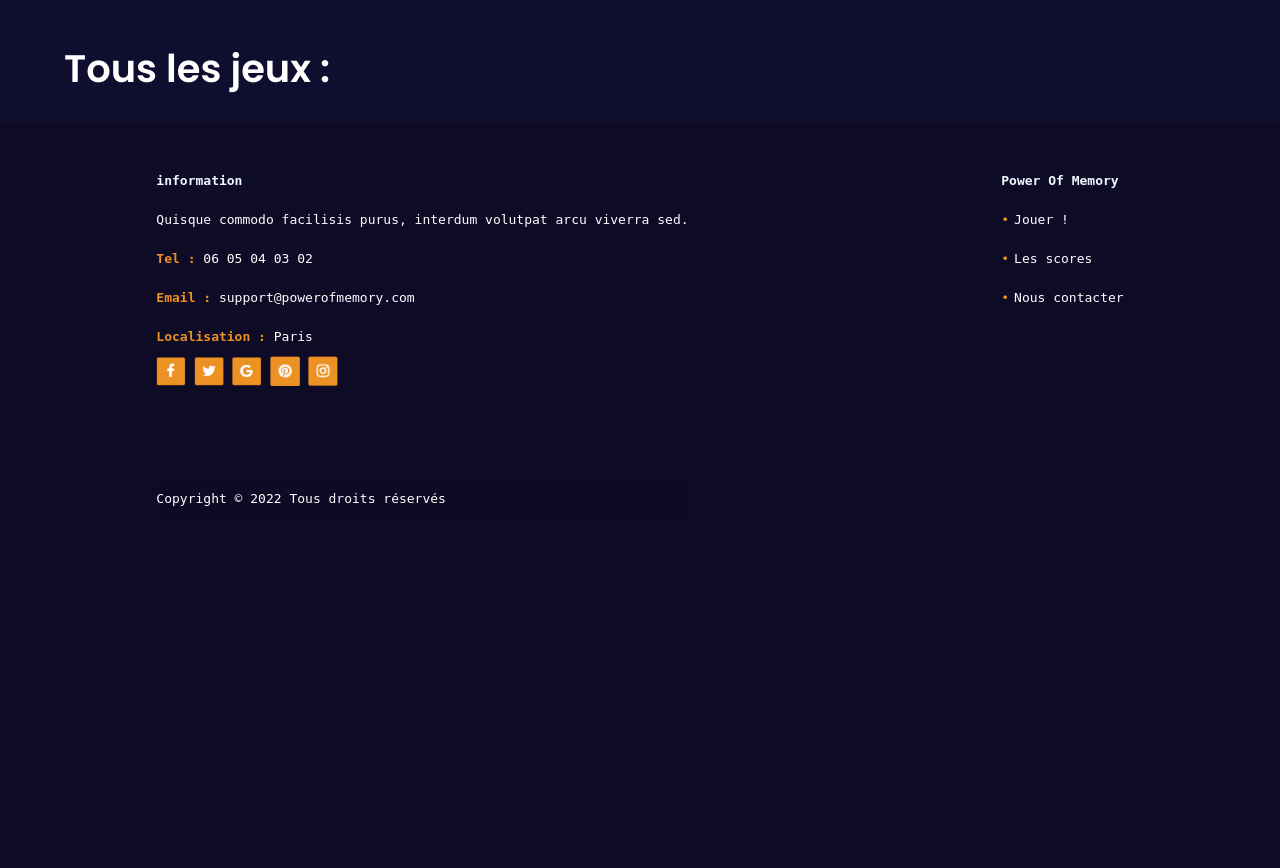
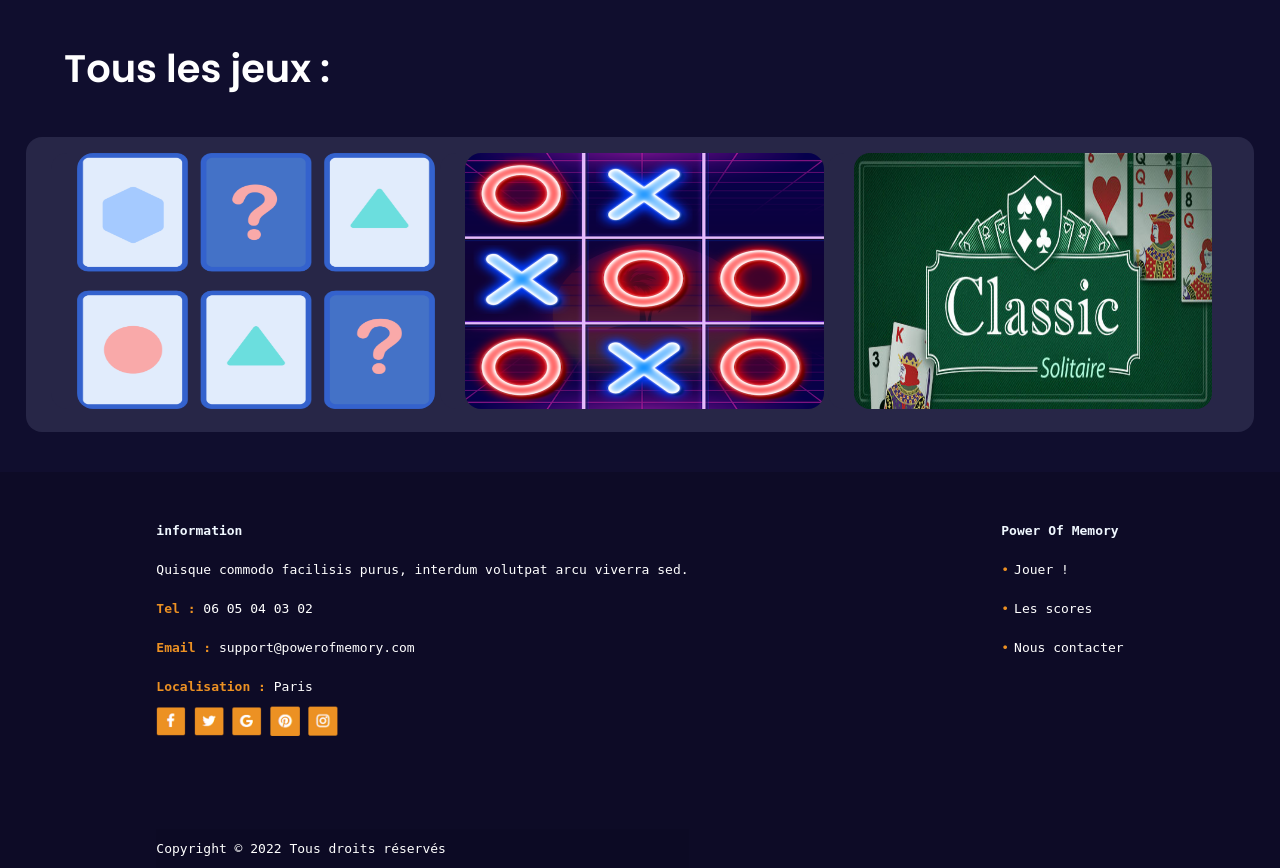
Before and after one commit to RomualdBR/projet-4sem, a PHP site: page /memory.html in a window 1280 px wide. Shown: the part 325-1193 px from the top of the page. Before the commit the page ends 831 px from the top, so only its background shows below. Run offline with PHP 8.4, Linux system fonts and the light colour scheme.

Commit message:
finalisation de la page memory.html

```diff
--- a/asset/CSS/main.css
+++ b/asset/CSS/main.css
@@ -689,6 +689,26 @@ body{
     color:white;
 }
 
+.selection_jeux button,.image_nav{
+    width: 28vw;
+    height: 20vw;
+    margin-left: 2vw;
+    background-color: #272647;
+    border: none;
+    border-radius: 2vh;
+}
+
+.selection_jeux{
+    border-radius: 2vh;
+    margin-left: 2vw;
+    margin-right: 2vw;
+    margin-top: 5vh;
+    padding-top: 2vh;
+    padding-bottom: 2vh;
+    margin-bottom: 5vh;
+    background-color: #272647;
+}
+
 /*Fin de la page memory*/
 
 /*Début de la page memorylevel*/
--- a/memory.html
+++ b/memory.html
@@ -37,9 +37,9 @@
      <section class="jeu">
         <h2 class="titre_jeux">Tous les jeux :</h2>
         <div class="selection_jeux">
-            <img src="" alt="">
-            <img src="" alt="">
-            <img src="" alt="">
+            <button> <a href="memory_level.html"><img src="asset/images/memoryimage.png" alt="" class="image_nav"></a></button>
+            <button><img src="asset/images/tictactoe.png" alt="tictactoe" class="image_nav"></button>
+            <button><img src="asset/images/solitaire.pnj.jpeg" alt="solitaire" class="image_nav"></button>
         </div>
      </section>
 
```
Also changed, not shown: index.html (+4 -4 lines), asset/images/memoryimage.png (added), asset/images/solitaire.pnj.jpeg (added), asset/images/tictactoe.png (added), 1 other file.
